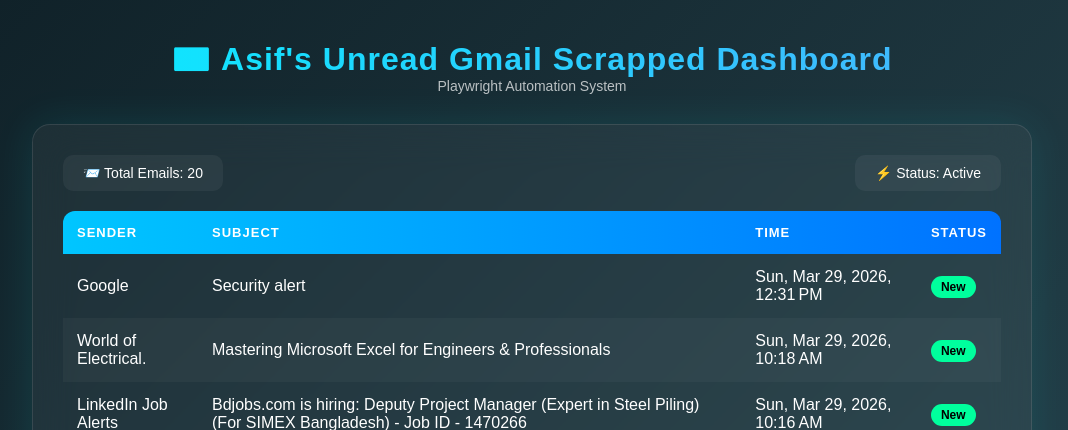
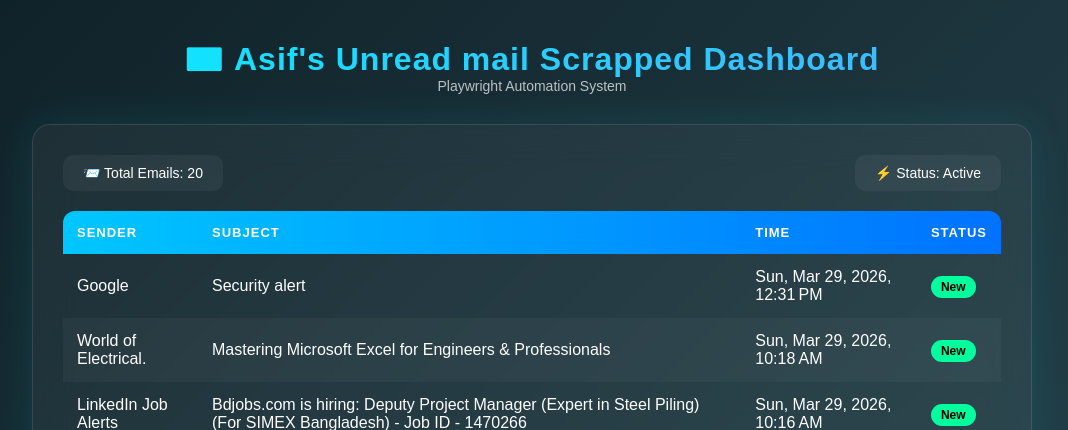
Before and after one commit to TasnimulIntazamAsif/gmail_unread_messege_read, a Django app: page / in a window 1280 px wide. Shown: the top 430 px of the page, without its empty margins (108-1176 px from the left). Run offline with Django 4.2, Linux system fonts and the light colour scheme; data comes from the database, SQL or seed files in the repository.

Commit message:
Update emails.html

```diff
--- a/django_dashboard/templates/emails.html
+++ b/django_dashboard/templates/emails.html
@@ -146,7 +146,7 @@ tbody tr:hover {
 <body>
 
 <div class="header">
-    <h1>📧 Asif's Unread Gmail Scrapped Dashboard</h1>
+    <h1>📧 Asif's Unread mail Scrapped Dashboard</h1>
     <p>Playwright Automation System</p>
 </div>
 
```
